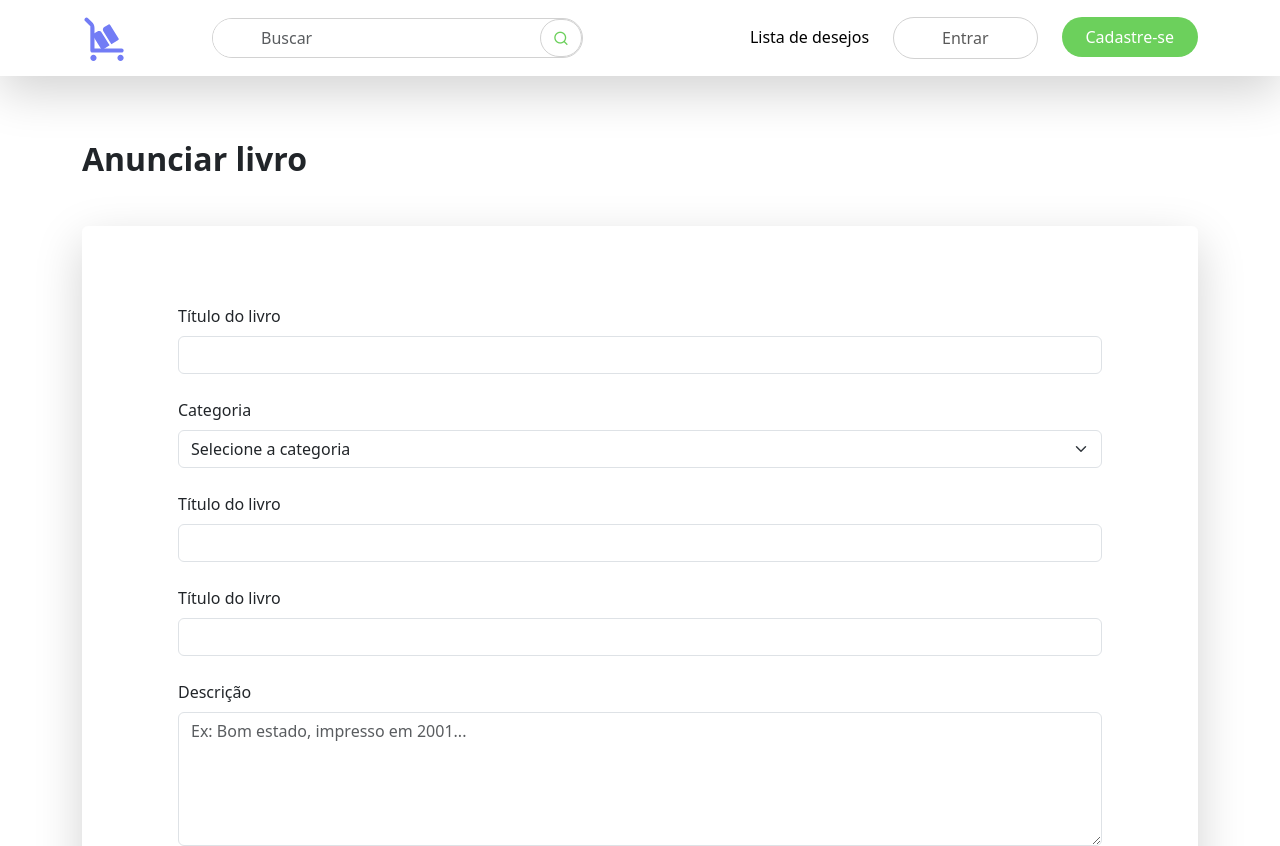
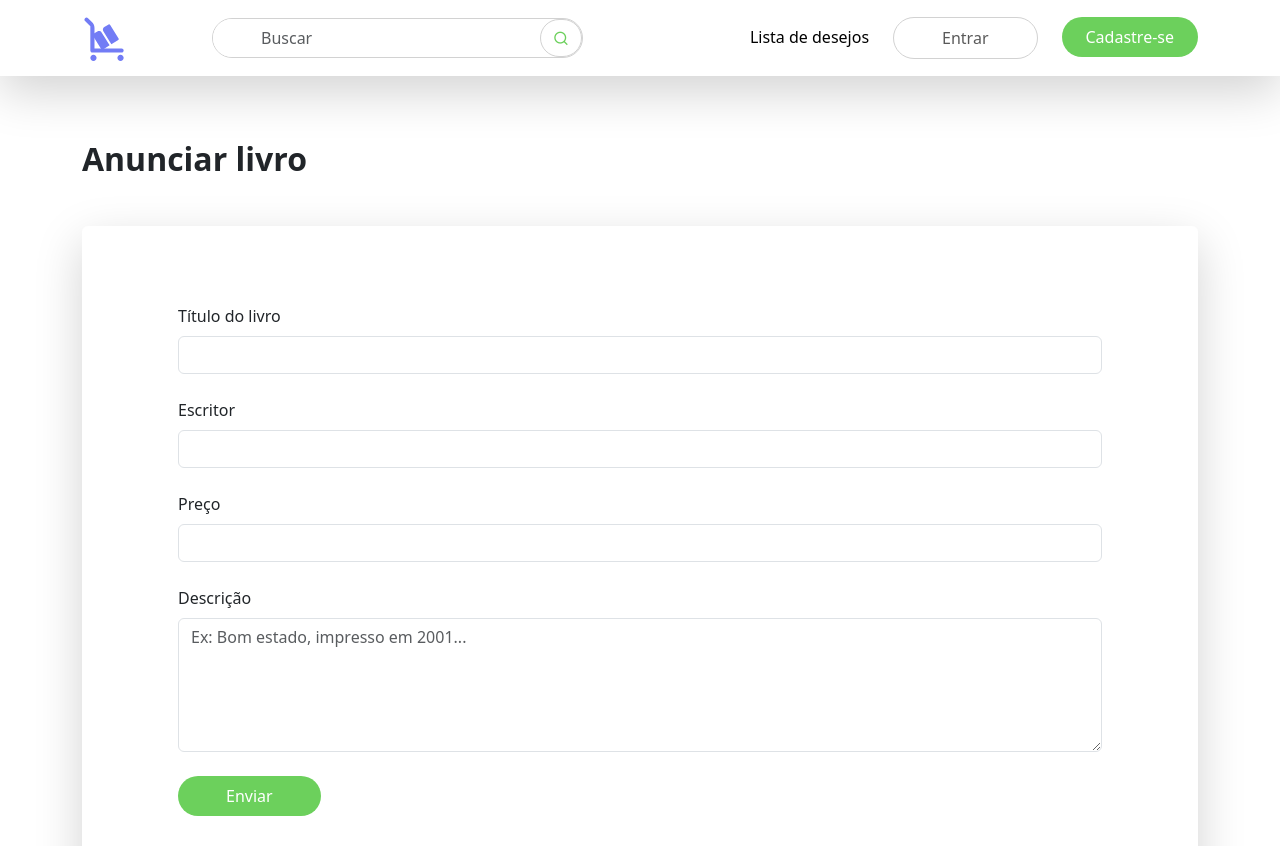
Before and after one commit to Ailton-F/Integrado, a React (Create React App) app: page /add-book in a window 1280 px wide. Shown: the top 846 px of the page. Built offline with nearby package versions, Linux system fonts and the light colour scheme.

Commit message:
Adicionar livros primeira fase completa

```diff
--- a/package.json
+++ b/package.json
@@ -13,8 +13,8 @@
     "react-lazy-load-image-component": "^1.5.6",
     "react-router-dom": "^6.11.1",
     "react-scripts": "5.0.1",
-    "web-vitals": "^2.1.4",
-    "styled-components": "^5"
+    "styled-components": "^5",
+    "web-vitals": "^2.1.4"
   },
   "scripts": {
     "start": "react-scripts start",
--- a/src/pages/AddBook.js
+++ b/src/pages/AddBook.js
@@ -1,5 +1,6 @@
 import Header from '../components/Header';
 import Footer from '../components/Footer';
+import { addBook } from '../services/BookService';
 import {Card, FileIcon, FileInput, SbmtBtn, TextMuted, TinyText, Title} from '../assets/styles/AddBookStyle';
 
 export function AddBook(props){
@@ -9,45 +10,45 @@ export function AddBook(props){
             <div className='container'>
                 <Title className='title fw-bold'>Anunciar livro</Title>
                 <Card className='card border-0 shadow-lg'>
-                    <form>
+                    <form onSubmit={addBook}>
                         <div className="mb-4">
-                            <label for="book-title" className="form-label">Título do livro</label>
-                            <input type="text" className="form-control" name="book-title"/>
+                            <label htmlFor="book-title" className="form-label">Título do livro</label>
+                            <input type="text" className="form-control" name="title"/>
                         </div>
-                        <div className="mb-4">
-                            <label for="category" className="form-label">Categoria</label>
+                        {/* <div className="mb-4">
+                            <label htmlFor="category" className="form-label">Categoria</label>
                             <select className="form-select" name="category" aria-label="Selecione a categoria">
                                 <option selected disabled>Selecione a categoria</option>
                                 <option value="1">One</option>
                                 <option value="2">Two</option>
                                 <option value="3">Three</option>
                             </select>
+                        </div> */}
+                        <div className="mb-4">
+                            <label htmlFor="book-author" className="form-label">Escritor</label>
+                            <input type="text" className="form-control" name="author"/>
                         </div>
                         <div className="mb-4">
-                            <label for="book-author" className="form-label">Título do livro</label>
-                            <input type="text" className="form-control" name="book-author"/>
-                        </div>
-                        <div className="mb-4">
-                            <label for="book-price" className="form-label">Título do livro</label>
-                            <input type="text" className="form-control" name="book-price"/>
+                            <label htmlFor="book-price" className="form-label">Preço</label>
+                            <input type="number" className="form-control" name="price"/>
                         </div>
 
                         <div className="mb-4">
-                            <label for="desc" className="form-label">Descrição</label>
-                            <textarea className="form-control" id="desc" rows="5" placeholder='Ex: Bom estado, impresso em 2001...'></textarea>
+                            <label htmlFor="desc" className="form-label">Descrição</label>
+                            <textarea className="form-control" id="desc" name="desc" rows="5" placeholder='Ex: Bom estado, impresso em 2001...'></textarea>
                         </div>
 
-                        <div className="mb-4">
+                        {/* <div className="mb-4">
                             <p>Fotos <TextMuted>(até 4 fotos)</TextMuted></p>
 
-                            <FileInput for="formFile" className="form-label rounded text-center">
+                            <FileInput htmlFor="formFile" className="form-label rounded text-center">
                                 <FileIcon className='ri-image-add-line'></FileIcon>
                                 <p className='fw-bold m-0'>Adicionar fotos</p>
                                 <TinyText>Apenas em JPG e PNG</TinyText>
                             </FileInput>
 
                             <input className="d-none form-control" type="file" id="formFile" />
-                        </div>
+                        </div> */}
 
                         <SbmtBtn className="text-white px-5 py-2" type="submit" value="Enviar"/>
                     </form>
--- /dev/null
+++ b/src/services/BookService.js
@@ -0,0 +1,28 @@
+import {useState, useEffect } from "react";
+
+export const addBook = async (e)=>{
+    e.preventDefault();
+
+    const title = e.target.title.value;
+    const author = e.target.author.value;
+    const price = Number(e.target.price.value);
+    const desc = e.target.desc.value;
+    const url = process.env.REACT_APP_URL;
+
+    const body = {
+        title: title,
+        author: author,
+        description: desc,
+        price: price
+    };
+
+    let post = await fetch(`${url}/api/books/`, {
+        method: "POST",
+        headers: new Headers({
+            "Content-type": "application/json"
+        }),
+        body: JSON.stringify(body)
+    }).then((res)=>res.json());
+
+    console.log(post);
+}
--- a/src/services/UserService.js
+++ b/src/services/UserService.js
@@ -4,6 +4,7 @@ import jwt from "jwt-decode";
 export const logIn = async (e)=>{
     e.preventDefault();
 
+    const url = process.env.REACT_APP_URL;
     const reqOpt = {
         method: "POST",
         headers: {"content-type":"application/json"},
@@ -12,7 +13,7 @@ export const logIn = async (e)=>{
             password: e.target.password.value
         })
     }
-    let req = await fetch('http://127.0.0.1:8000/api/login', reqOpt)
+    let req = await fetch(`${url}/api/login`, reqOpt)
     let res = await req.json()
     let res_decoded = jwt(res.token)
 
```
Also changed, not shown: 2 other files (tests, documents, lock files or other folders).
